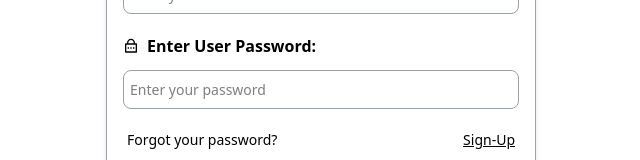
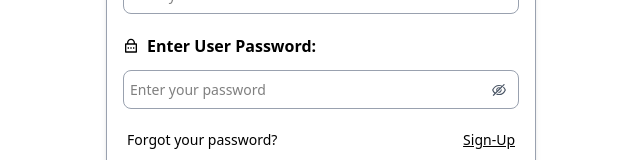
Before and after one commit to Thenuka09/cbc-frontend, a React (Vite) app: page /login in a window 1280 px wide. Shown: the part 288-448 px from the top of the page, without its empty margins (319-959 px from the left). Built offline with nearby package versions, Linux system fonts and the light colour scheme.

Commit message:
added toggle to the password filed

```diff
--- a/src/pages/login-page.jsx
+++ b/src/pages/login-page.jsx
@@ -1,10 +1,27 @@
 import React from "react";
+import { useState } from "react";
 import { LiaUserShieldSolid } from "react-icons/lia";
 import { RiLockPasswordLine } from "react-icons/ri";
 import { SlLogin } from "react-icons/sl";
 import { Link } from "react-router-dom";
+import { AiOutlineEye } from "react-icons/ai"; //eye
+import { AiOutlineEyeInvisible } from "react-icons/ai"; // eye-disab;e
 
 export default function LoginPage() {
+  const [password, setPassword] = useState("");
+  const [type, setType] = useState("password");
+  const [icon, setIcon] = useState(AiOutlineEyeInvisible);
+
+  const handleToggle = () => {
+    if (type === "password") {
+      setIcon(AiOutlineEye);
+      setType("text");
+    } else {
+      setIcon(AiOutlineEyeInvisible);
+      setType("password");
+    }
+  };
+
   return (
     <div className="min-h-screen flex items-center justify-center">
       <div className="w-[430px] h-[380px] mx-auto border border-gray-400 rounded-2xl px-4 py-4 shadow-md">
@@ -25,25 +42,38 @@ export default function LoginPage() {
           </div>
           <div className="flex flex-col space-y-3">
             <div className="flex items-center">
-              <RiLockPasswordLine size={16}/>
+              <RiLockPasswordLine size={16} />
               <label className="ml-2 text-[16px] font-[600]">
                 Enter User Password:
               </label>
             </div>
-            <input
-              type="text"
-              placeholder="Enter your password"
-              className="text-[14px] border px-1.5 py-2 rounded-lg border-gray-400 focus:outline-none focus:border-blue-600"
-            />
+            <div className="relative w-full">
+              <input
+                type={type}
+                name="password"
+                placeholder="Enter your password"
+                value={password}
+                onChange={(e) => setPassword(e.target.value)}
+                className="w-full text-[14px] border px-1.5 py-2 rounded-lg border-gray-400 focus:outline-none focus:border-blue-600"
+              />
+              <span className="absolute right-3 top-1/2 -translate-y-1/2 cursor-pointer text-gray-600" onClick={handleToggle}>{icon}</span>
+            </div>
           </div>
 
           <div className="flex justify-between px-1">
-            <Link to={"/"} className="text-[14px] cursor-pointer">Forgot your password?</Link>
-            <Link to={"/signup"} className="underline text-[14px] cursor-pointer">Sign-Up</Link>
+            <Link to={"/"} className="text-[14px] cursor-pointer">
+              Forgot your password?
+            </Link>
+            <Link
+              to={"/signup"}
+              className="underline text-[14px] cursor-pointer"
+            >
+              Sign-Up
+            </Link>
           </div>
 
           <button className="flex items-center justify-center border p-1.5 text-white rounded-lg bg-blue-600 border-blue-600 hover:bg-blue-700 hover:border-blue-700 text-[20px] font-[600] cursor-pointer">
-            <SlLogin size={16} className="mr-2"/>
+            <SlLogin size={16} className="mr-2" />
             Login
           </button>
         </form>
```
